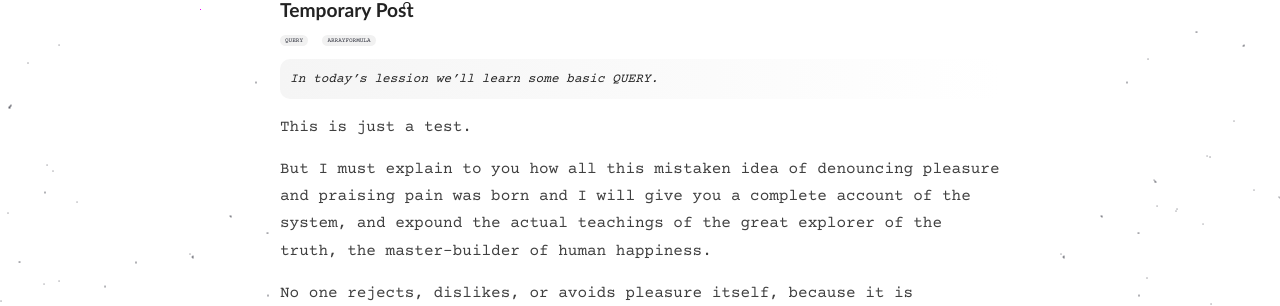
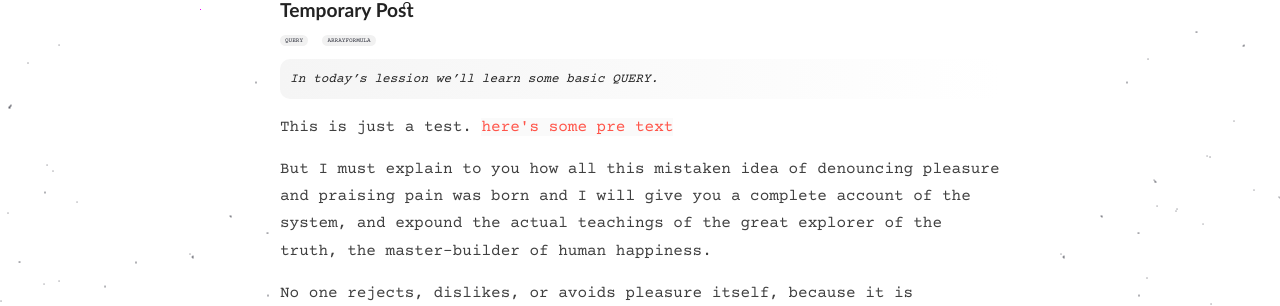
Before and after one commit to hello-party/hello-party-old.github.io, a Jekyll site: the page built from _posts/2021-02-04-hello.md, in a window 1280 px wide. Shown: the part 131-437 px from the top of the page. Built offline with Jekyll 4.4.1, drawn with Linux system fonts in a browser that asks for light colours.

Commit message:
Update 2021-02-04-hello.md

```diff
--- a/_posts/2021-02-04-hello.md
+++ b/_posts/2021-02-04-hello.md
@@ -6,7 +6,7 @@ categories: [Query, Arrayformula]
 
 #### In today's lession we'll learn some basic QUERY.
 
-This is just a test.
+This is just a test. `here's some pre text`
 
 But I must explain to you how all this mistaken idea of denouncing pleasure and praising pain was born and I will give you a complete account of the system, and expound the actual teachings of the great explorer of the truth, the master-builder of human happiness.
 
```
